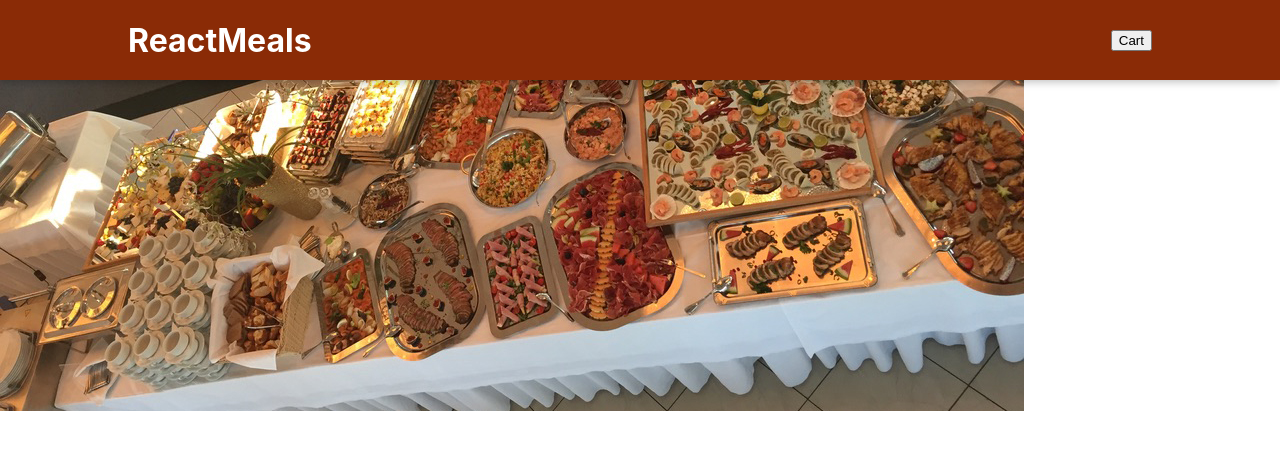
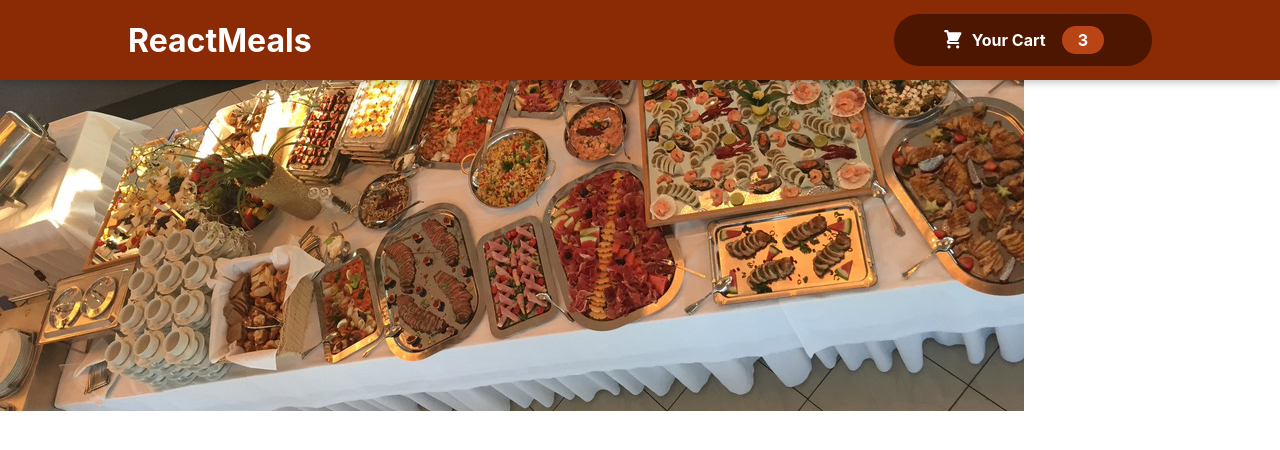
Before and after one commit to LoryGlory/react-food-order-app, a React (Create React App) app: page / in a window 1280 px wide. Shown: the top 450 px of the page. Built offline with nearby package versions, Linux system fonts and the light colour scheme.

Commit message:
added header cart button import to

```diff
--- a/src/components/Layout/Header.js
+++ b/src/components/Layout/Header.js
@@ -1,13 +1,14 @@
 import React, {Fragment} from "react";
 import mealsImage from '../../assets/meals.jpg';
 import classes from './Header.module.css';
+import HeaderCartButton from "./HeaderCartButton";
 
 const Header = props => {
   return (
       <Fragment>
         <header className={classes.header}>
           <h1>ReactMeals</h1>
-          <button>Cart</button>
+          <HeaderCartButton/>
         </header>
         <div className={classes['main-header']}>
           <img src={mealsImage} alt="A table full of delicious food!"/>
```
